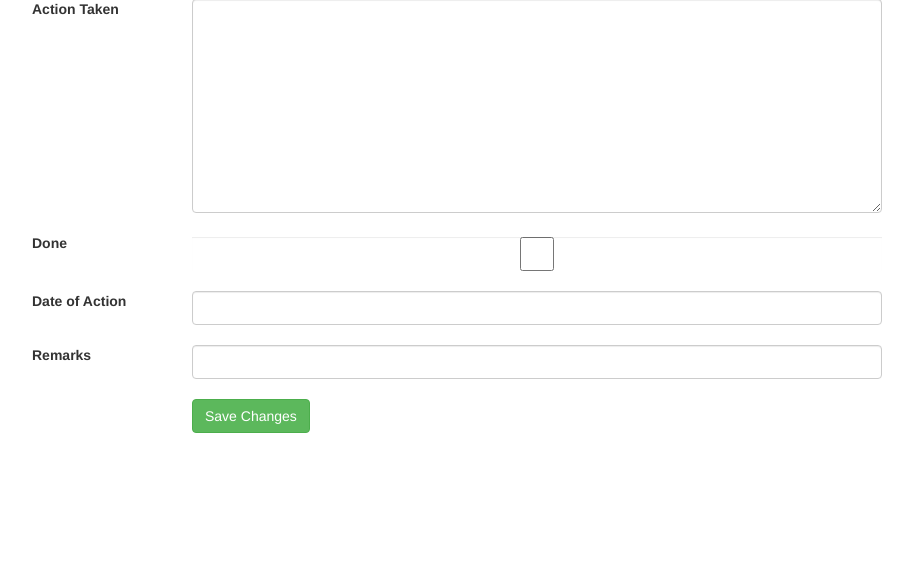
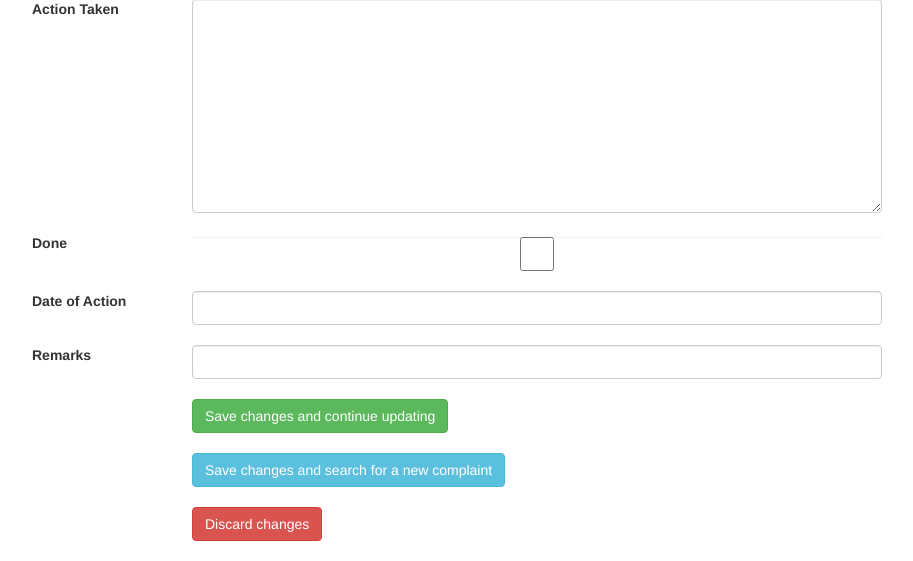
Before and after one commit to ryanarnold/cfms, a Django app: a page that uses global/templates/complaints/update_complaint.html in a window 1280 px wide. Shown: the part 739-1300 px from the top of the page, without its empty margins (303-1216 px from the left). Before the commit the page ends 1172 px from the top, so only its background shows below. Run offline with Django 3.2, Linux system fonts and the light colour scheme; data comes from the database, SQL or seed files in the repository; some libraries are stand-ins or nearby versions.

Commit message:
Added a discard changes button and continue searching button

```diff
--- a/complaints/views.py
+++ b/complaints/views.py
@@ -77,9 +77,16 @@ def update_complaint(request, complaint_number):
 	complaint2update = Complaint.objects.get(number=complaint_number)
 
 	if request.method == 'POST':
-		form = UpdateComplaintForm(data=request.POST, instance=complaint2update)
-		complaint = form.save(commit=True)
-		return HttpResponseRedirect(reverse('search_complaint'))
+		submit_type = request.POST.get('submit')
+
+		if submit_type != 'discard':
+			form = UpdateComplaintForm(data=request.POST, instance=complaint2update)
+			complaint = form.save(commit=True)
+
+			if submit_type == 'continue':
+				return render(request, 'complaints/update_complaint.html', {'form': form})
+			elif submit_type == 'search':
+				return HttpResponseRedirect(reverse('search_complaint'))
 
 
 	form = UpdateComplaintForm(instance=complaint2update)
--- a/global/templates/complaints/update_complaint.html
+++ b/global/templates/complaints/update_complaint.html
@@ -25,7 +25,11 @@
 					<!-- NOTHING -->
 				</div>
 				<div class="col-md-9">
-					<input type="submit" name="submit" value="Save Changes" class="btn btn-success">
+					<!--input type="submit" name="submit" value="Save Changes and continue" class="btn btn-success">
+					<input type="submit" name="submit" value="Save Changes" class="btn btn-success"-->
+					<button type="submit" name="submit" value="continue" class="btn btn-success">Save changes and continue updating</button><br><br>
+					<button type="submit" name="submit" value="search" class="btn btn-info">Save changes and search for a new complaint</button><br><br>
+					<button type="submit" name="submit" value="discard" class="btn btn-danger">Discard changes</button><br><br>
 				</div>
 			</div>
 		</form>
```
